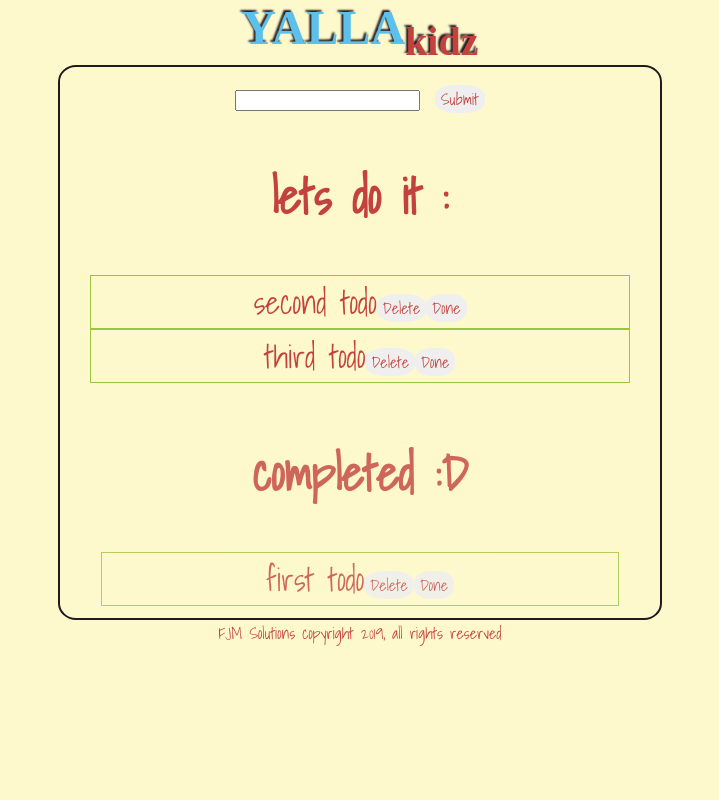
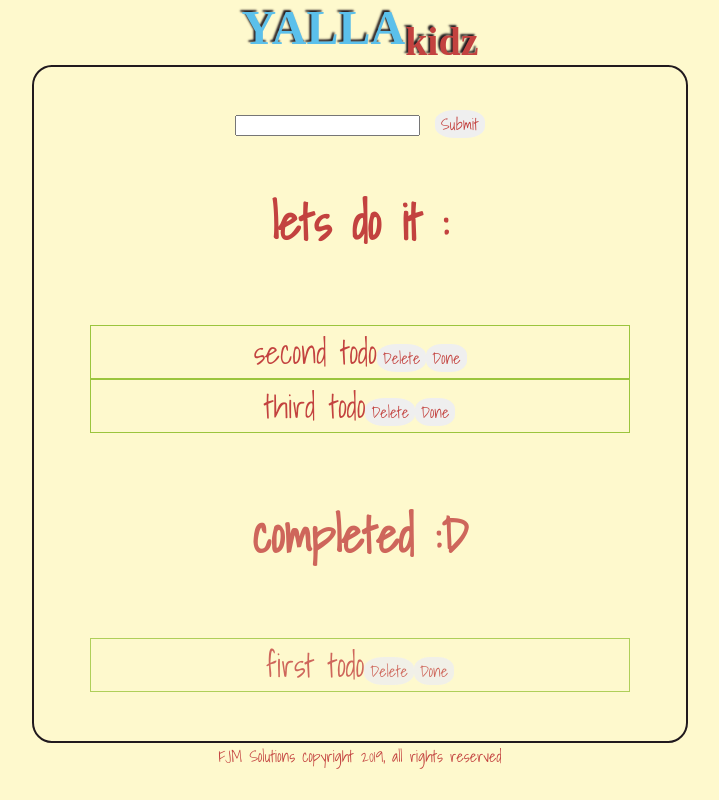
Before and after one commit to facn5/KidzPlanner, a website: page index.html in a window 1280 px wide. Shown: the whole page, without its empty margins (280-999 px from the left). Drawn offline with Linux system fonts and the light colour scheme; a web font is replaced by a local one.

Commit message:
comminted css line removed Related #40

```diff
--- a/style.css
+++ b/style.css
@@ -1,9 +1,11 @@
 html {
   background: #FEF9CD;
 }
-div{
+
+div {
   /* height: 50%; */
 }
+
 body {
   margin: 0 auto;
   text-align: center;
@@ -25,7 +27,6 @@ header {
 ul {
   /* display: flex; */
   flex-direction: column;
-  /* justify-content: space-evenly; */
   align-items: center;
   width: 90%;
   list-style-type: none;
@@ -36,7 +37,6 @@ ul {
 li {
   border: 1px solid #9bc53d;
 }
-
 
 .done {
   opacity: 0.8;
@@ -56,39 +56,19 @@ li {
   transition: all 0.2s ease 0.1s;
 }
 
-/* input {
-  font-family: 'Shadows Into Light', cursive;
-  font-size: 1rem;
-  color: #c3423f;
-} */
-
-/* input[type=submit]{
-  font-family: 'Shadows Into Light', cursive;
-  font-size: 2rem;
-} */
 .list-group {
-  display: block;
+  display: flex;
+  flex-direction: column;
+  padding: 2%;
   border: 2px solid #211a1e;
   border-radius: 3%;
   margin: 0 auto;
   width: 90%;
+  align-items: stretch;
+  align-self: stretch;
 }
 
-#addTodo {
-  display: block;
-  border: 1px solid #211a1e;
-}
 
-#todo-container {
-  display: block;
-  /* border: 1px solid #211a1e; */
-}
-
-#completed-container {
-  display: block;
-  padding: 2%;
-  /* border: 1px solid #211a1e; */
-}
 
 select {
   appearance: none;
@@ -104,19 +84,8 @@ footer {
   font-size: 1rem;
 }
 
-ul {
-  list-style-type: none;
-  margin: 0 auto;
-  padding: 0;
-}
-
-li {
-  border: 1px solid #9bc53d;
-}
-
 @media screen and (min-width: 600px) {
   .list-group {
     max-width: 600px;
   }
-
 }
```
